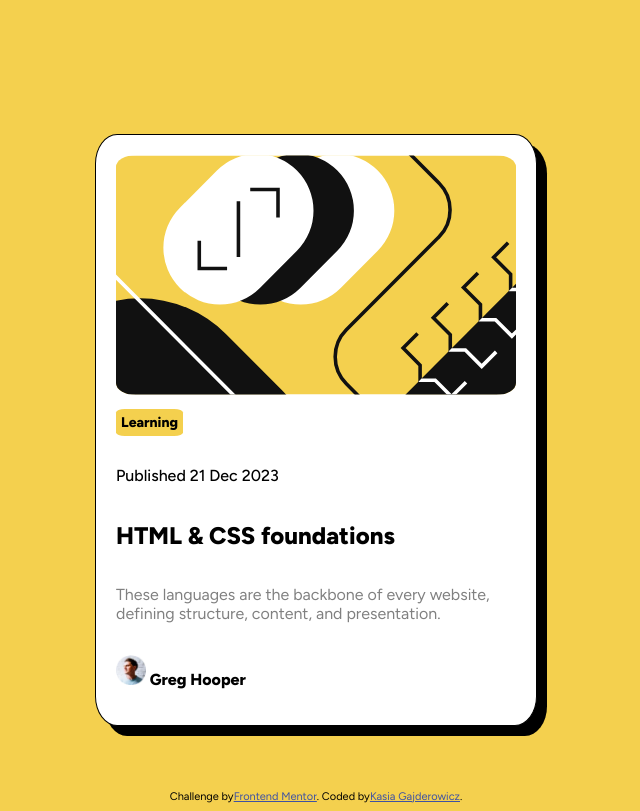
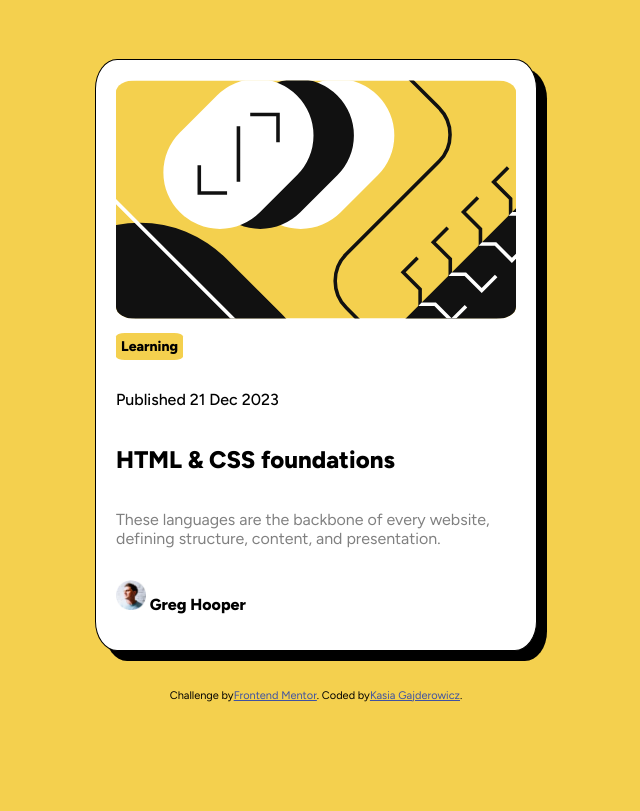
Before and after one commit to kataszynka5/blog-card, a plain HTML site: page index.html in a window 1280 px wide. Shown: the whole page, without its empty margins (324-964 px from the left). Drawn offline with Linux system fonts and the light colour scheme.

Commit message:
Add files via upload

```diff
--- a/index.html
+++ b/index.html
@@ -96,6 +96,7 @@
     @media  (min-width: 768px) {
       .card {
         width: 400px;
+        margin: 4% 25% 3% 25%;
       }
 
     }
```
